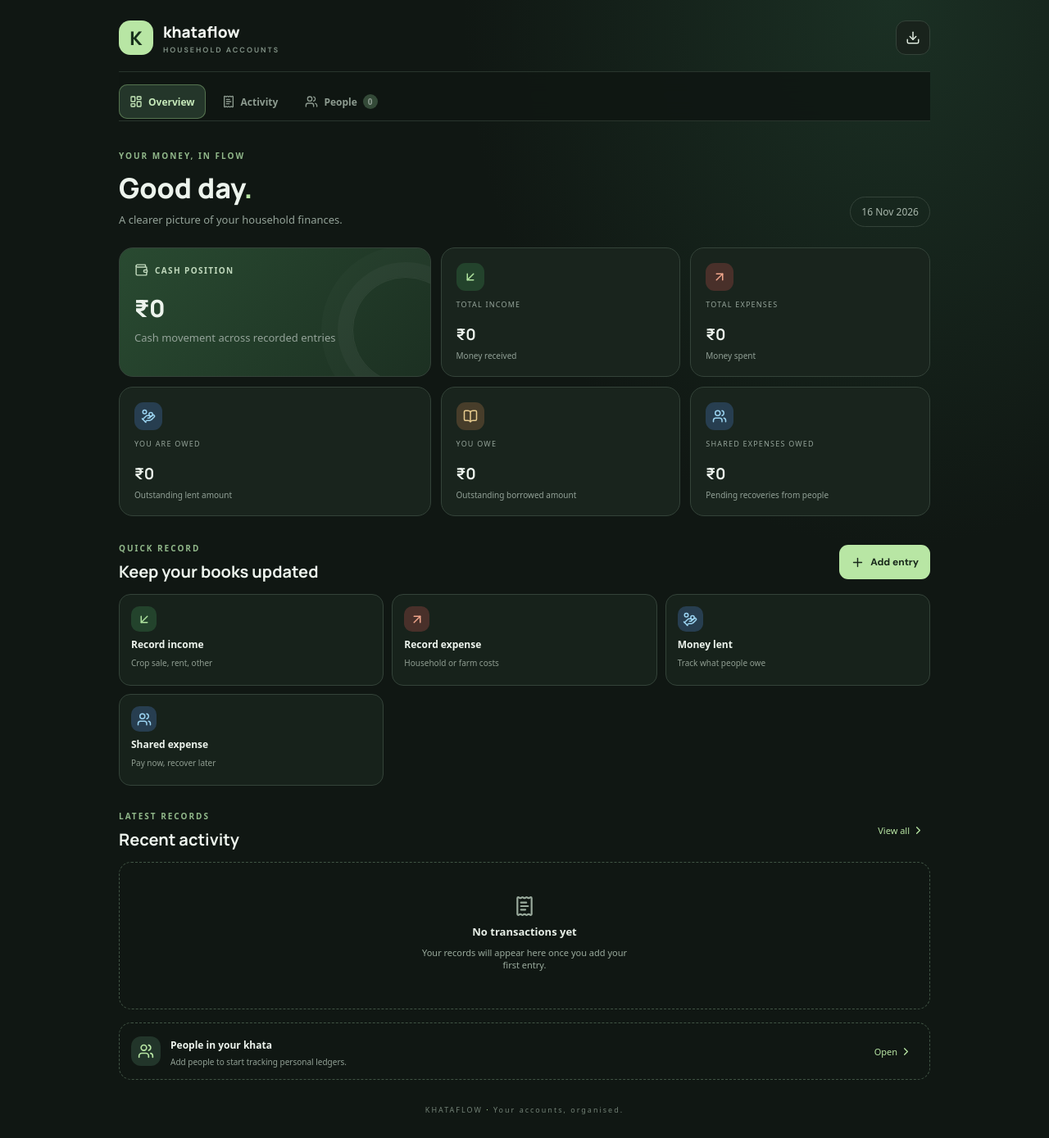
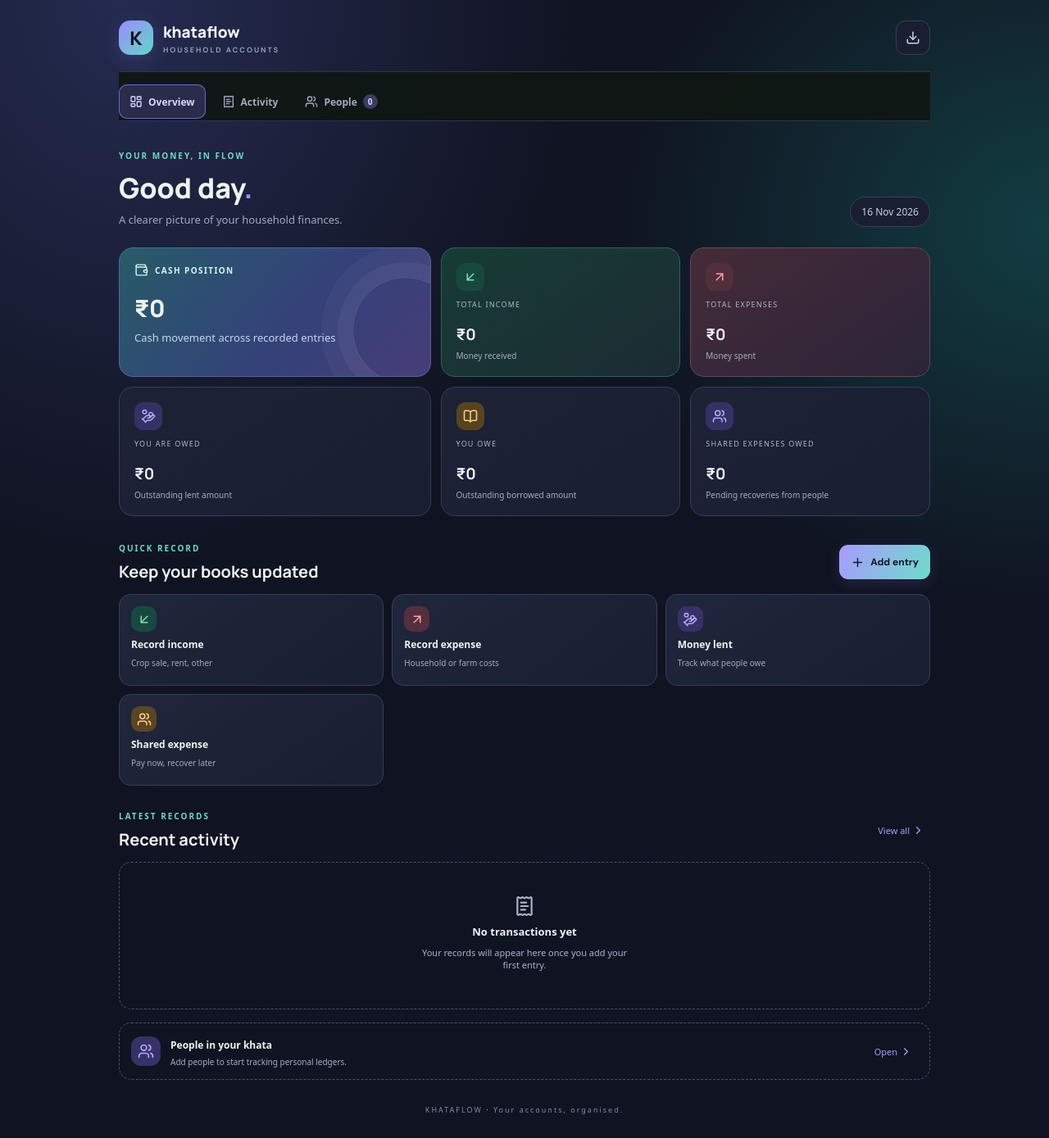
Before and after one commit to Kirat099/khataflow, a React (Vite) app: page / in a window 1280 px wide. Shown: the whole page at 82% size. Built offline with nearby package versions, Linux system fonts and the light colour scheme.

Commit message:
Refresh KhataFlow colours with vibrant premium palette

```diff
--- a/src/styles.css
+++ b/src/styles.css
@@ -86,3 +86,81 @@ button:active{transform:scale(.985)}
   .nav-tabs{position:sticky;top:0;z-index:3;background:#101713ed;backdrop-filter:blur(12px)}
   .modal-backdrop{padding:22px}
 }
+
+
+/* KHATAFLOW colour refresh — richer midnight palette with distinct financial accents */
+:root{color-scheme:dark;background:#101321;color:#f3f4fb}
+body{background:radial-gradient(ellipse at 12% 0%,#252b50 0,transparent 36%),radial-gradient(ellipse at 100% 20%,#123d42 0,transparent 30%),#101321}
+.topbar{border-color:#30344b}
+.brand{color:#f5f5ff}
+.brand small{color:#9da5c1}
+.brand-mark{background:linear-gradient(135deg,#9b8cff,#61d6c7);color:#101321;box-shadow:0 6px 22px #7466dd40}
+.nav-tabs{border-color:#30344b}
+.nav-tabs button{color:#a3a9c1}
+.nav-tabs button.active{background:#292c4b;color:#d9d5ff;box-shadow:inset 0 0 0 1px #7066c9}
+.nav-tabs button span{background:#3b3c60;color:#d9d5ff}
+.eyebrow{color:#72d7c6}
+.welcome h1 span,.page-title h1 span{color:#9b8cff}
+.date-chip,.icon-btn,.filter-btn{border-color:#3a3e59;background:#1a1e31;color:#cbd0e7}
+.balance-card{background:linear-gradient(130deg,#285b69 0%,#34417a 58%,#473d78 100%);border-color:#52649a}
+.balance-card .card-label{color:#d4f8f0}
+.balance-card p{color:#c4d8ed}
+.balance-orb{border-color:#ffffff20;box-shadow:0 0 0 18px #ffffff0b,0 0 0 38px #ffffff08}
+.stat-card{background:linear-gradient(145deg,#1d2237,#191e30);border-color:#373d59}
+.stat-card:nth-child(2){background:linear-gradient(145deg,#173b35,#1b2c32);border-color:#2e6259}
+.stat-card:nth-child(3){background:linear-gradient(145deg,#452b38,#2b2438);border-color:#694458}
+.stat-card>p{color:#aeb5ce}
+.stat-card>strong{color:#f4f2ff}
+.stat-card small{color:#a5adc4}
+.income{background:#17483d;color:#75e2c1}
+.expense{background:#532e3c;color:#ff9eae}
+.loan{background:#343264;color:#b8a8ff}
+.debt{background:#584321;color:#ffd17e}
+.section-head h2,.modal h2{color:#f1f2fc}
+.primary-btn{background:linear-gradient(120deg,#a99aff,#6edcc9);color:#111528;box-shadow:0 5px 16px #7c70d633}
+.quick-grid button{background:linear-gradient(145deg,#20263c,#191e30);border-color:#373d59}
+.quick-grid button:nth-child(1) .quick-icon{background:#19483f;color:#79e1c3}
+.quick-grid button:nth-child(2) .quick-icon{background:#542f3e;color:#ff9eae}
+.quick-grid button:nth-child(3) .quick-icon{background:#363267;color:#b8a8ff}
+.quick-grid button:nth-child(4) .quick-icon{background:#5a4524;color:#ffd17e}
+.quick-grid button:nth-child(5) .quick-icon{background:#24435f;color:#8fd0ff}
+.quick-grid button:nth-child(6) .quick-icon{background:#4a3561;color:#d1a7ff}
+.quick-grid small,.muted{color:#a2aac1}
+.text-btn{color:#a99aff}
+.entries{border-color:#353a54;background:#171c2c}
+.entry{border-color:#30354b}
+.entry-info small{color:#a0a8c0}
+.positive{color:#75e2c1}
+.negative{color:#ff9eae}
+.coming{border-color:#465078}
+.coming-icon{background:#343267;color:#b8a8ff}
+.coming p{color:#a5adc4}
+.search{background:#1a1f32;border-color:#3a3e59;color:#a8b0c9}
+.search input{color:#f3f4fb}
+.person-card{background:linear-gradient(145deg,#20263b,#191e30);border-color:#373d59}
+.avatar{background:#363267;color:#c3b7ff}
+.person-main small,.person-balances small{color:#a4abc2}
+.person-balances b{color:#e8e8fa}
+.empty-panel{border-color:#485071;color:#abb2ca}
+.empty-panel b{color:#f0f0fb}
+.modal{background:#1b2032;border-color:#454b68}
+.modal label{color:#c0c5dc}
+.modal label input,.modal label select,.share-row input,.share-row select{background:#121728;border-color:#414762;color:#f2f2fc}
+.modal label input:focus,.modal label select:focus,.share-row input:focus,.share-row select:focus{border-color:#9b8cff;box-shadow:0 0 0 3px #9b8cff24}
+.ledger-totals div{background:#14192a;border-color:#3a405c}
+.ledger-totals small{color:#a5adc4}
+.secondary-btn{background:#292746;border-color:#5c5592;color:#c7bdff}
+.share-editor{background:#171d30;border-color:#414762}
+.share-editor-head b{color:#f0f0fb}
+.share-editor-head small{color:#a5adc4}
+.share-total{color:#75e2c1}
+.attachment-links button{background:#292746;border-color:#5c5592;color:#c7bdff}
+.selected-files span{background:#14192a;border-color:#414762;color:#d5d8eb}
+.form-hint{color:#ffd17e}
+footer{color:#838ba8}
+footer span{color:#72d7c6}
+@media(max-width:650px){
+ .nav-tabs{background:#111629f5;border-color:#343a55}
+ .toolbar{background:#101321}
+ .ledger-actions{background:#1b2032}
+}
```
